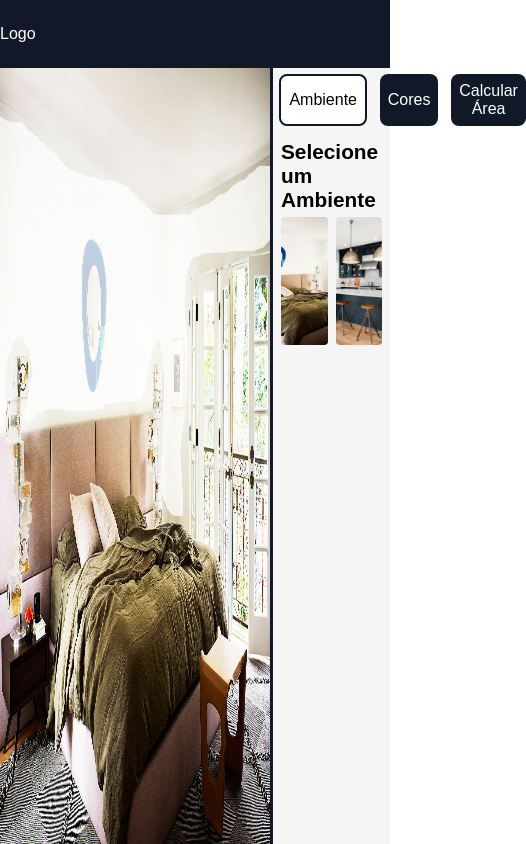
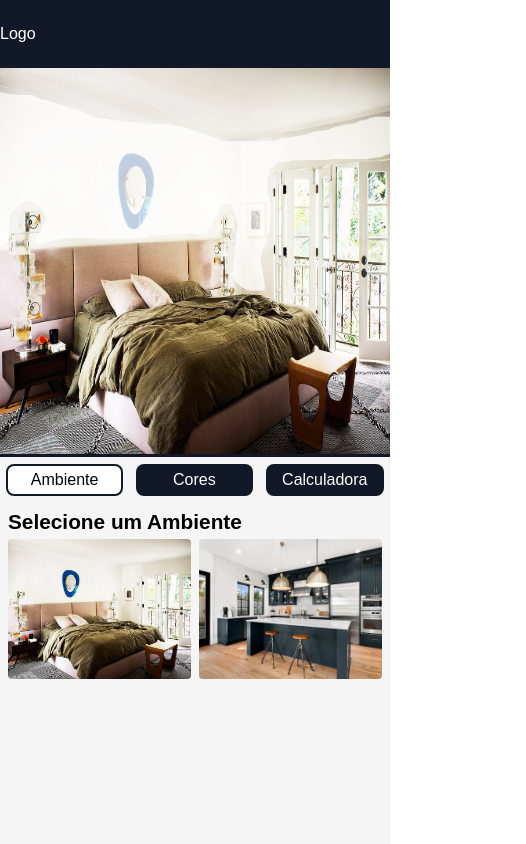
Before and after one commit to adrianoyuji/roof-simulator, a React (Create React App) app: page / in a window 390 px wide. Shown: the whole page, 526 px wide, since content can reach past the window. Built offline with nearby package versions, Linux system fonts and the light colour scheme.

Commit message:
added mobile responsibility

```diff
--- a/package.json
+++ b/package.json
@@ -14,6 +14,7 @@
     "react-color": "^2.19.3",
     "react-dom": "^17.0.1",
     "react-jss": "^10.5.1",
+    "react-router-dom": "^5.2.0",
     "react-scripts": "4.0.3",
     "typescript": "^4.1.2",
     "web-vitals": "^1.0.1"
@@ -43,6 +44,7 @@
     ]
   },
   "devDependencies": {
-    "@types/react-color": "^3.0.4"
+    "@types/react-color": "^3.0.4",
+    "@types/react-router-dom": "^5.1.7"
   }
 }
--- a/src/App.tsx
+++ b/src/App.tsx
@@ -11,6 +11,8 @@ const useStyles = createUseStyles({
     width: "100vw",
     backgroundColor: "#f5f5f5",
     fontFamily: "sans-serif",
+    overflowX: "hidden",
+    overflowY: "hidden",
   },
   body: { flex: 8, display: "flex", flexDirection: "row" },
 });
--- a/src/components/Button/index.tsx
+++ b/src/components/Button/index.tsx
@@ -12,6 +12,7 @@ interface Props {
 
 const useStyles = createUseStyles({
   unselectedButton: ({ color, textColor }) => ({
+    height: "1rem",
     borderWidth: "0.15rem",
     backgroundColor: color || "#111827",
     borderRadius: "8px",
@@ -32,6 +33,7 @@ const useStyles = createUseStyles({
     }),
   }),
   selectedButton: ({ color, textColor }) => ({
+    height: "2rem",
     boxSizing: "border-box",
     border: "solid",
     borderWidth: "0.15rem",
--- a/src/components/Canva/index.tsx
+++ b/src/components/Canva/index.tsx
@@ -3,7 +3,11 @@ import { createUseStyles } from "react-jss";
 import { useCanva } from "src/hooks/canva";
 
 const useStyles = createUseStyles({
-  canvaScreen: { height: "100%", width: "70%", position: "relative" },
+  canvaScreen: {
+    width: "100%",
+    height: "100%",
+    position: "relative",
+  },
   canvaBg: {
     objectFit: "fill",
     height: "100%",
--- a/src/components/CanvaControls/AreaCalculator/index.tsx
+++ b/src/components/CanvaControls/AreaCalculator/index.tsx
@@ -103,7 +103,9 @@ export default function AreaCalculator() {
 
   const renderProductAmount = () => {
     let value = Number(areaHeight);
+    if (value > 0) {
       value = value * 0.67 + 1;
+    }
     return value.toFixed(0);
   };
 
@@ -159,6 +161,7 @@ export default function AreaCalculator() {
         <section className={classes.sectionStyle}>
           <label className={classes.subTitle}>Resultado</label>
           <table className={classes.tableStyle}>
+            <tbody>
               <tr>
                 <th>Produto</th>
                 <th>Comprimento</th>
@@ -174,6 +177,7 @@ export default function AreaCalculator() {
                 <td>6m lineares</td>
                 <td>{renderProductAmount()}</td>
               </tr>
+            </tbody>
           </table>
           <span className={classes.totalArea}>
             Área total: {(Number(areaHeight) * Number(areaWidth)).toFixed(2)} m²
--- a/src/components/CanvaControls/EnvironmentSelector/index.tsx
+++ b/src/components/CanvaControls/EnvironmentSelector/index.tsx
@@ -26,7 +26,7 @@ const useStyles = createUseStyles({
     borderRadius: 4,
     objectFit: "cover",
     width: "100%",
-    height: 128,
+    height: window.innerHeight / 6,
     transition: "transform .2s",
     cursor: "pointer",
     "&:hover": {
--- a/src/components/CanvaControls/index.tsx
+++ b/src/components/CanvaControls/index.tsx
@@ -14,6 +14,13 @@ const useStyles = createUseStyles({
     width: "30%",
     borderLeft: "solid",
     borderLeftColor: "#111827",
+    "@media (max-width:767px)": {
+      width: "100%",
+      borderLeft: "none",
+      borderLeftColor: "none",
+      borderTop: "solid",
+      borderTopColor: "#111827",
+    },
   },
   buttonsContainers: {
     display: "flex",
@@ -53,7 +60,7 @@ export default function CanvaControls() {
   const buttonList = [
     { title: "Ambiente", id: 0 },
     { title: "Cores", id: 1 },
-    { title: "Calcular Área", id: 2 },
+    { title: "Calculadora", id: 2 },
   ];
 
   return (
--- a/src/components/ui/Body/index.tsx
+++ b/src/components/ui/Body/index.tsx
@@ -4,7 +4,14 @@ import CanvaControls from "src/components/CanvaControls";
 import { createUseStyles } from "react-jss";
 
 const useStyles = createUseStyles({
-  body: { display: "flex", height: "92%" },
+  body: {
+    display: "flex",
+    height: "92%",
+    flexDirection: "row",
+    "@media (max-width:767px)": {
+      flexDirection: "column",
+    },
+  },
 });
 
 const Body = () => {
```
Also changed, not shown: 2 other files (tests, documents, lock files or other folders). Lines whose indentation alone changed are shown as unchanged.
